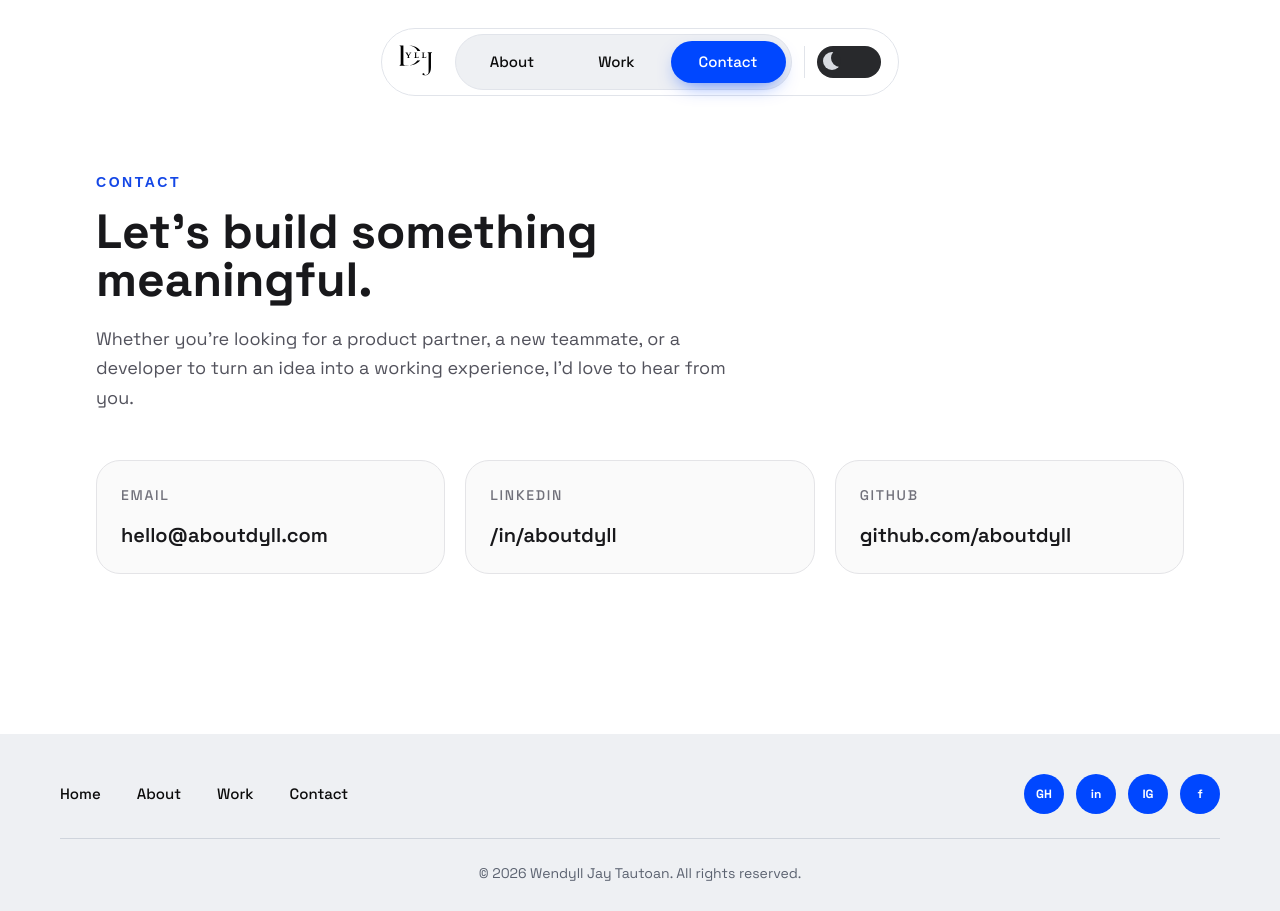
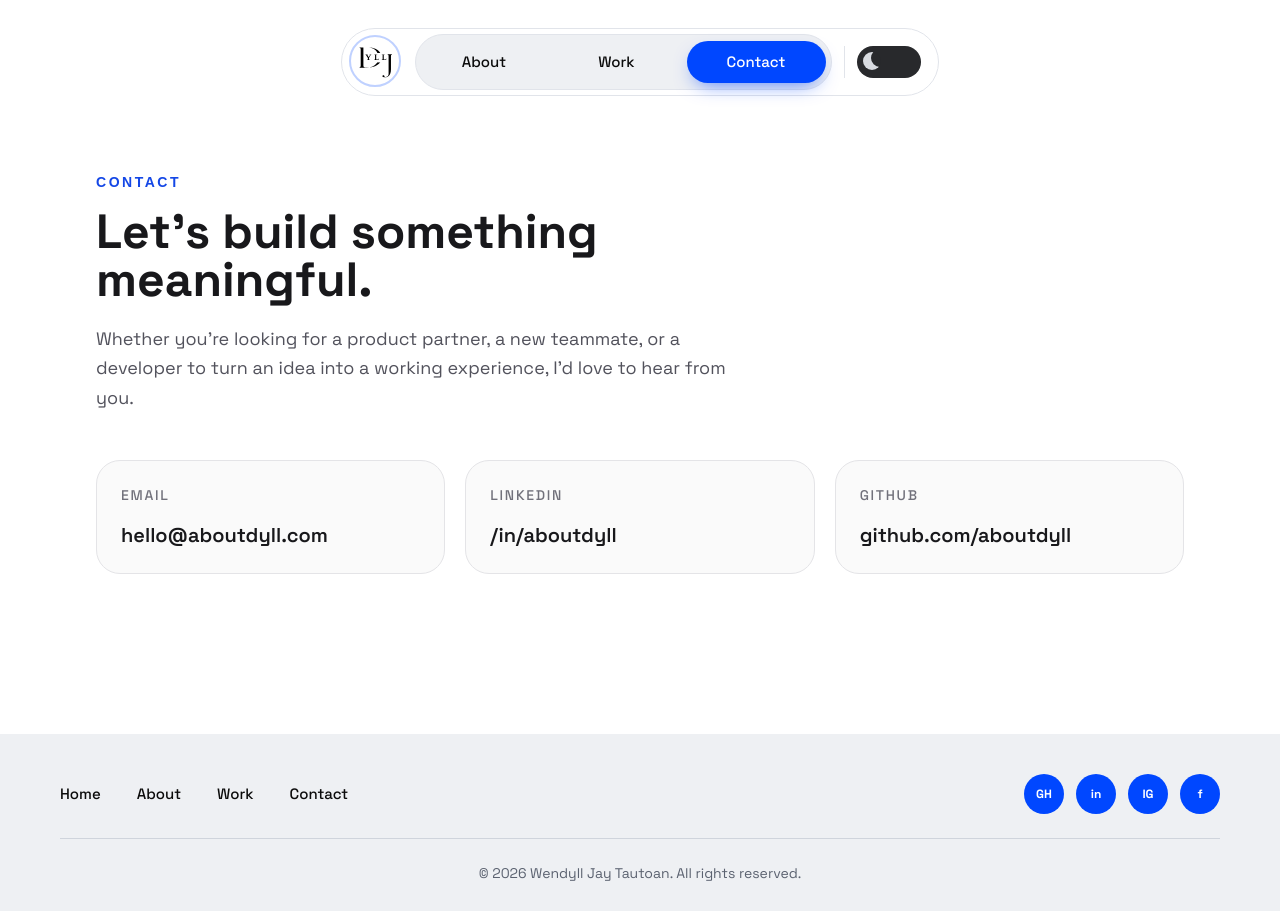
Before and after one commit to Dyllj/about_dyll, a Next.js app: page / in a window 1280 px wide. Both pictures are taken after a click on the button "Get in Touch". Built offline with nearby package versions, Linux system fonts and the light colour scheme.

Commit message:
Update Header and Logo components; modify styles for progress indicator and button interactions in PageNav for improved aesthetics and user experience

```diff
--- a/app/components/header/Header.tsx
+++ b/app/components/header/Header.tsx
@@ -53,7 +53,7 @@ export default function Header() {
           <span
             ref={progressRef}
             style={{ "--progress": 0 } as CSSProperties}
-            className="absolute inset-x-0 bottom-0 h-0.75 origin-left scale-x-(--progress) bg-brand"
+            className="absolute inset-x-0 bottom-0 h-0.75 origin-left scale-x-(--progress) bg-[#0047ff]"
           />
         </span>
 
--- a/app/components/logo/logo.tsx
+++ b/app/components/logo/logo.tsx
@@ -19,7 +19,7 @@ export default function Logo({ className = "" }: { className?: string }) {
     <button
       type="button"
       onClick={goToLanding}
-      className={`inline-flex items-center cursor-pointer ${className}`}
+      className={`inline-flex cursor-pointer items-center rounded-full border-2 border-brand/25 p-0.5 transition-colors duration-300 hover:border-brand focus-visible:outline-2 focus-visible:outline-offset-2 focus-visible:outline-brand ${className}`}
       aria-label="About Dyll home"
     >
       <Image
--- a/app/components/page_nav/page_nav.tsx
+++ b/app/components/page_nav/page_nav.tsx
@@ -62,7 +62,7 @@ export default function PageNav({ onNavigate }: { onNavigate?: (view: View) => v
       aria-label="Page navigation"
       className="inline-flex rounded-full border border-[#e1e4ea] bg-[#eef0f3] p-1.5"
     >
-      <ul ref={listRef} className="relative flex items-center gap-1 sm:gap-2" role="tablist">
+      <ul ref={listRef} className="relative flex items-center gap-1 sm:gap-3" role="tablist">
         {indicator && (
           <span
             aria-hidden="true"
@@ -85,7 +85,7 @@ export default function PageNav({ onNavigate }: { onNavigate?: (view: View) => v
                   itemRefs.current[view] = el;
                 }}
                 onClick={() => navigate(view)}
-                className={`relative z-10 inline-flex rounded-full px-3 py-2 text-sm font-medium transition-colors duration-300 focus-visible:outline-2 focus-visible:outline-offset-2 focus-visible:outline-[#0047ff] sm:px-7 sm:py-2.5 sm:text-[15px] ${
+                className={`relative z-10 inline-flex rounded-full px-3 py-2 text-sm font-medium transition-colors duration-300 focus-visible:outline-2 focus-visible:outline-offset-2 focus-visible:outline-[#0047ff] sm:px-10 sm:py-2.5 sm:text-[15px] ${
                   isActive
                     ? `text-white ${indicator ? "" : "bg-[#0047ff]"}`
                     : "text-[#0b0b0b] hover:bg-white/70"
```
